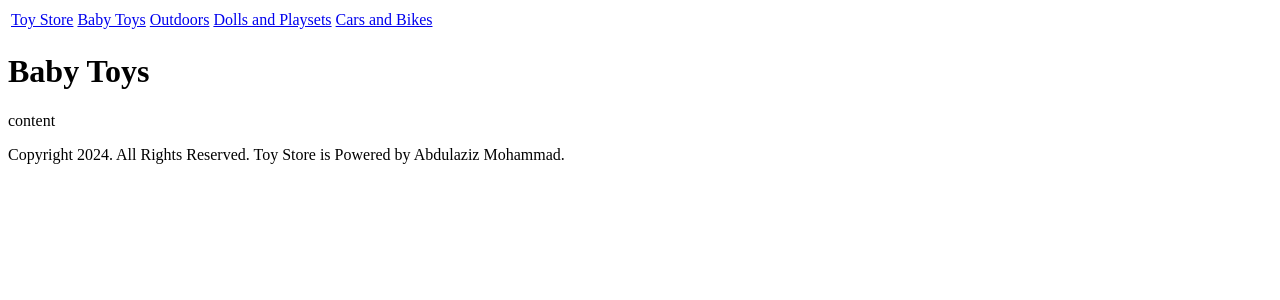
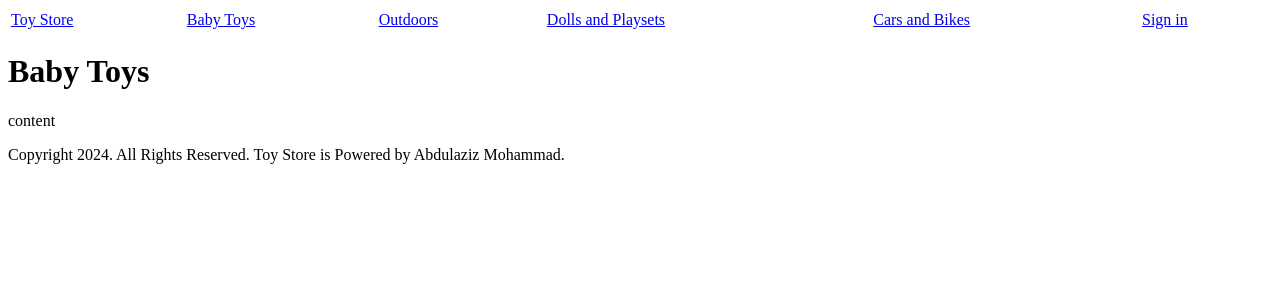
Before and after one commit to Flynstic/toy_store_website, a Django app: page /baby-toys in a window 1280 px wide. Shown: the top 300 px of the page. Run offline with Django 5.2, Linux system fonts and the light colour scheme.

Commit message:
add sign in

```diff
--- a/apps/templates/includes/header.html
+++ b/apps/templates/includes/header.html
@@ -1,5 +1,5 @@
 <header>
-    <table>
+    <table style="width:100%">
         <tr>
             <td>
                 <a href='/'>Toy Store</a>
@@ -16,6 +16,9 @@
             <td>
                 <a href='/cars-and-bikes'>Cars and Bikes</a>
             </td>
+            <td>
+                <a href='/login'>Sign in</a>
+            </td>
         </tr>
     </table>
 </header>
```
